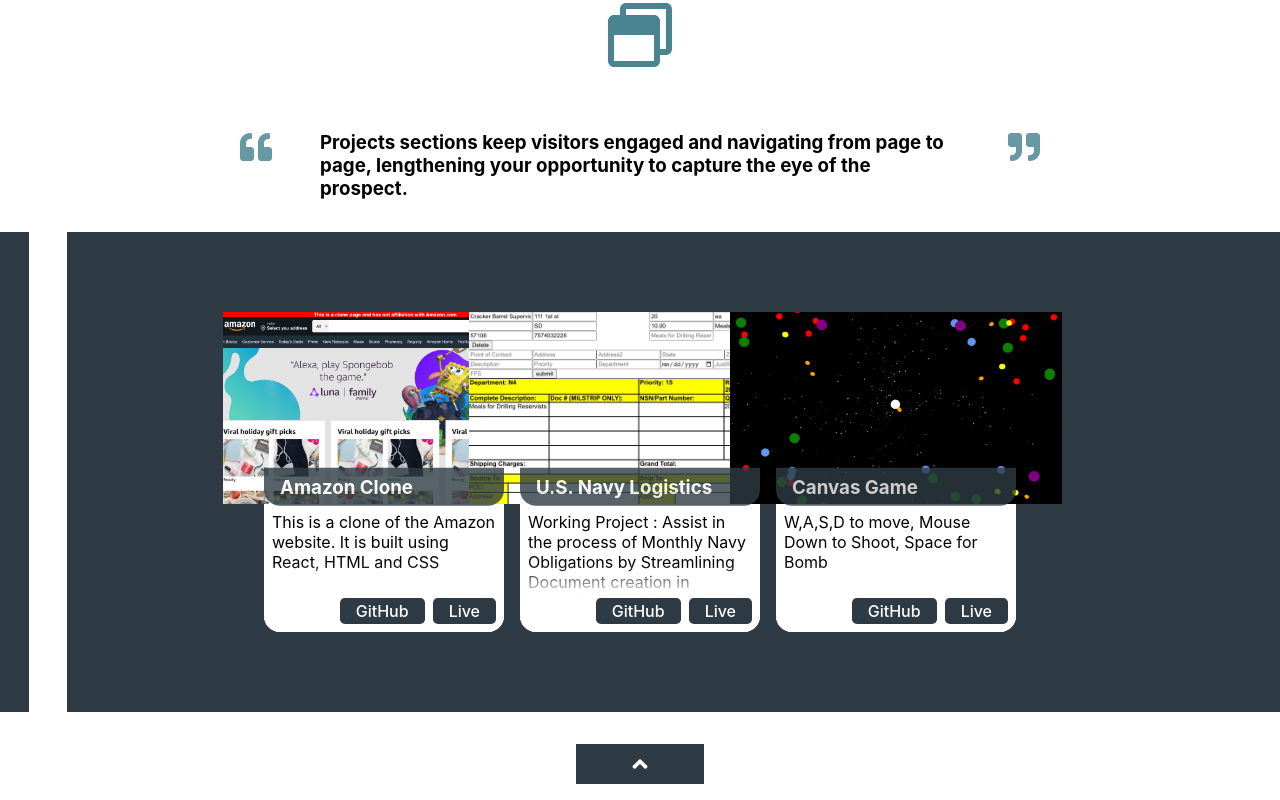
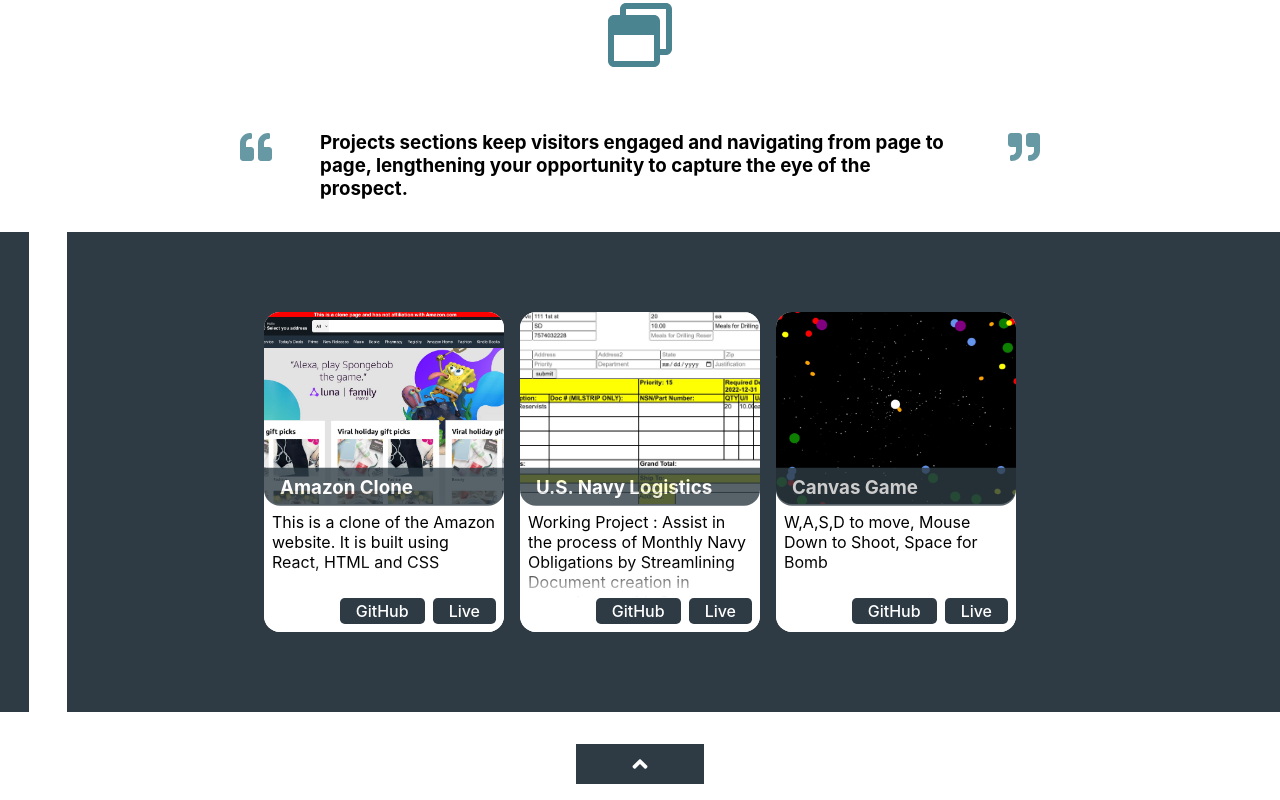
Before and after one commit to TravisAlanH/portfolionov2, a React (Create React App) app: page /projects in a window 1280 px wide. Shown: the part 765-1565 px from the top of the page. Built offline with nearby package versions, Linux system fonts and the light colour scheme.

Commit message:
Projects Img Error
Overflow Error

```diff
--- a/src/Styles/Links.css
+++ b/src/Styles/Links.css
@@ -569,7 +569,7 @@
     width: 100%;
     height: 100%;
     object-fit: cover;
-    overflow: visible;
+    overflow: hidden;
     border-radius: 1rem;
 }
 
```
